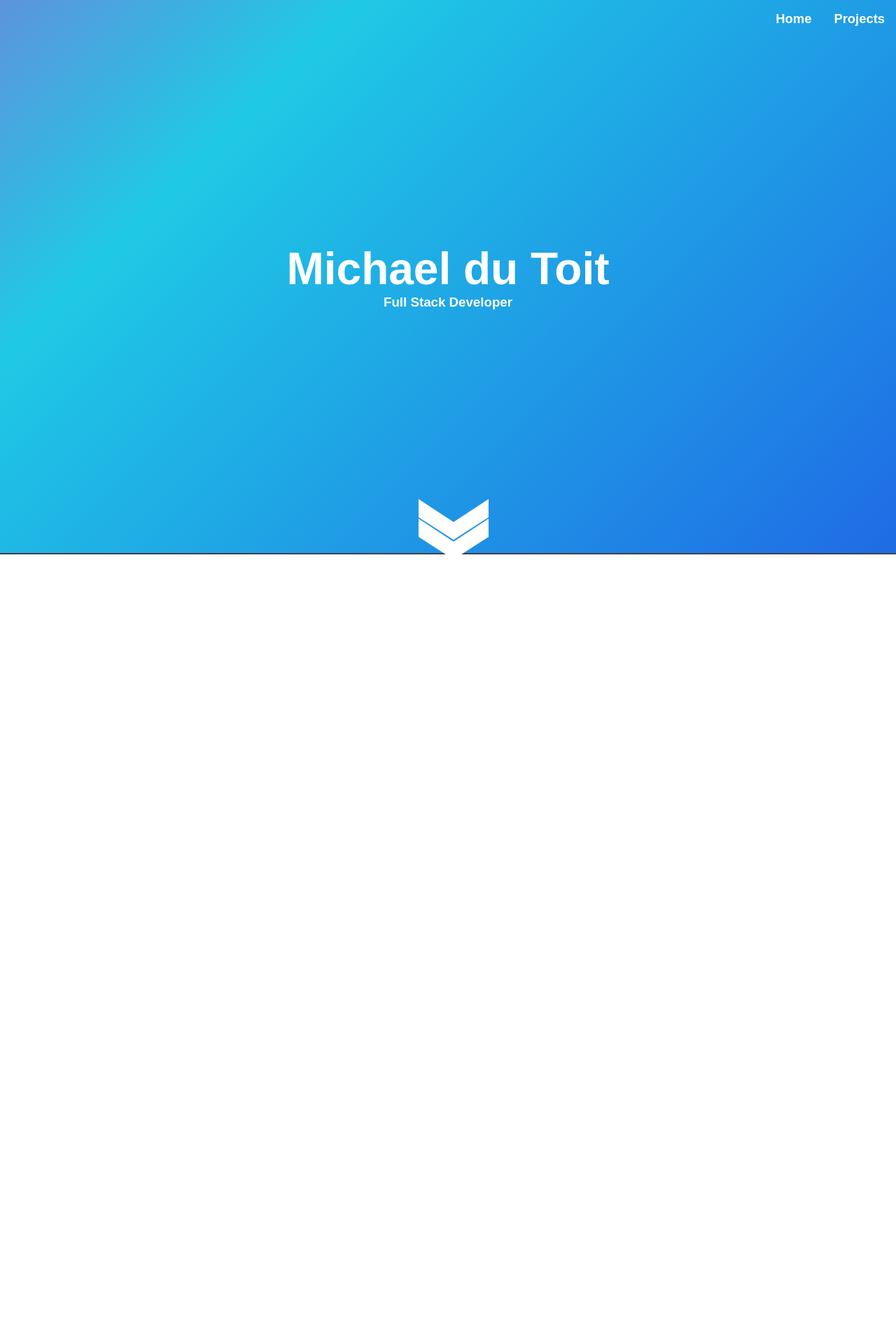
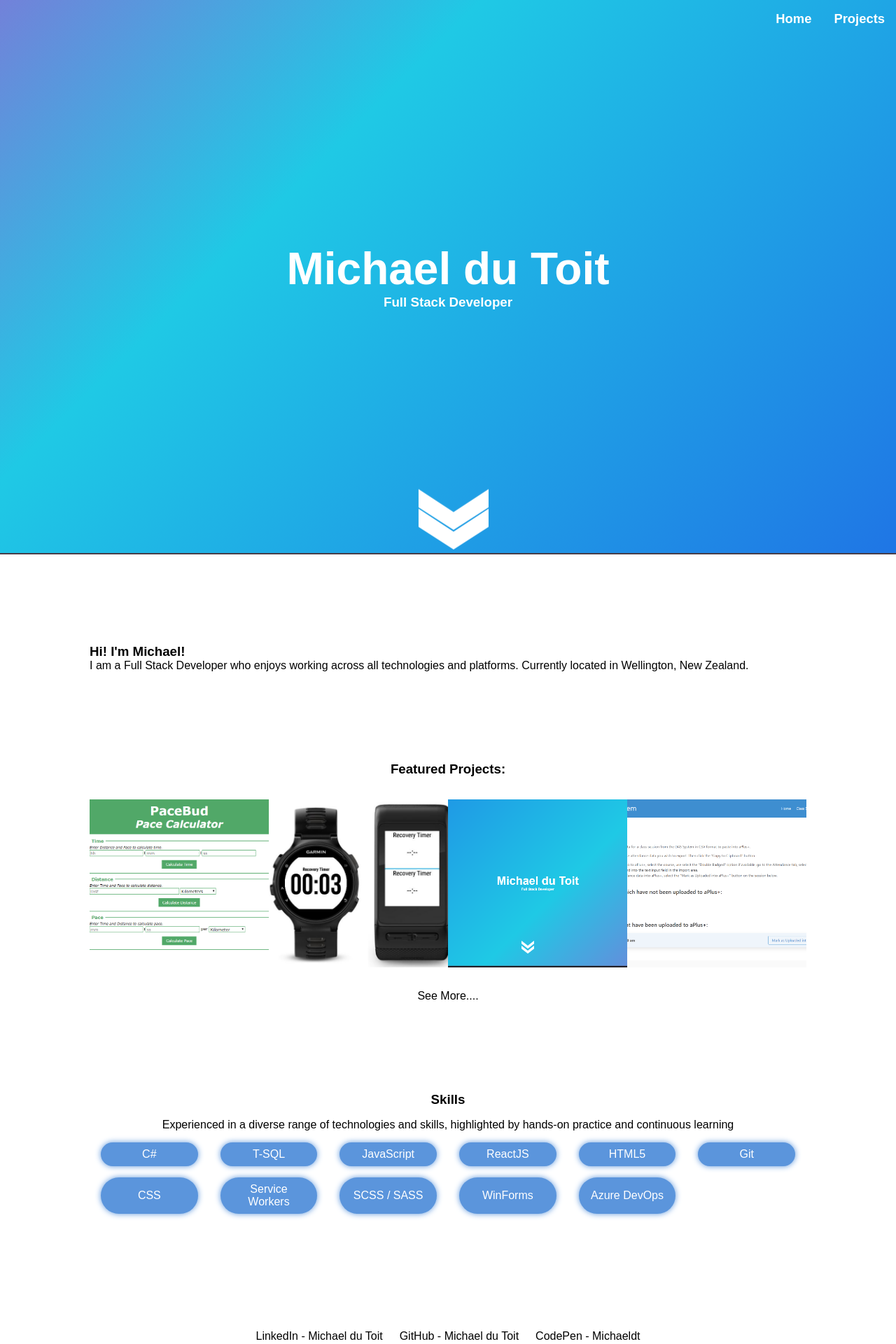
Before and after one commit to MichaelDuToit/michaeldt-portfolio, a Next.js app: page / in a window 1280 px wide. Shown: the top 1920 px of the page at 70% size. Before the commit the page ends 800 px from the top, so only its background shows below. Built offline with nearby package versions, Linux system fonts and the light colour scheme.

Commit message:
Fix scroll to top on page navigation. And styling and shake animation of skill items

```diff
--- a/src/styles/globals.css
+++ b/src/styles/globals.css
@@ -9,7 +9,6 @@
 body,
 #__next {
   max-width: 100vw;
-  overflow-x: hidden;
   position: relative;
   display: block;
   min-height: 100%;
@@ -89,18 +88,28 @@
 {
   display: grid;
   row-gap: 1rem;
-  grid-template-columns: repeat(auto-fit, minmax(50%, 100%));
+  grid-template-columns: repeat(auto-fit, minmax(33%, 50%));
   justify-items: stretch;
-
-    width: 100%;
-    li {
-      display: inline;
-      padding:0.5rem 1rem;
-      margin: 0 1rem;
-      text-align: center;
-      background-color: #cecece;
-      color: #1f66e5;
+  align-items: stretch;
+  width: 100%;
+  text-decoration: none;
+  list-style-type: none;
+  li {
+    display: flex;
+    padding:0.5rem 1rem;
+    margin: 0 1rem;
+    text-align: center;
+    background-color: #5b95dc;
+    color: #fff;
+    border-radius: 10rem;
+    box-shadow: #5b95dc 0px 0px 8px;
+    justify-content: center;
+    align-items: center;
+    &:hover {
+      animation: skillShake 0.75s;
+      animation-iteration-count: infinite;
     }
+  }
 }
 
 .projectCardContainer
@@ -398,6 +407,20 @@
   }
 }
 
+@keyframes skillShake {
+  0% { transform: translate(1px, 1px) rotate(0deg); }
+  10% { transform: translate(-1px, -2px) rotate(-1deg); }
+  20% { transform: translate(-3px, 0px) rotate(1deg); }
+  30% { transform: translate(3px, 2px) rotate(0deg); }
+  40% { transform: translate(1px, -1px) rotate(1deg); }
+  50% { transform: translate(-1px, 2px) rotate(-1deg); }
+  60% { transform: translate(-3px, 1px) rotate(0deg); }
+  70% { transform: translate(3px, 1px) rotate(-1deg); }
+  80% { transform: translate(-1px, -1px) rotate(1deg); }
+  90% { transform: translate(1px, 2px) rotate(0deg); }
+  100% { transform: translate(1px, -2px) rotate(-1deg); }
+}
+
 @media (prefers-color-scheme: dark) {
   html {
     color-scheme: dark;
@@ -431,7 +454,7 @@
 
   ul.skillsContainer
   {
-    grid-template-columns: repeat(auto-fit, minmax(25%, 1fr));
+    grid-template-columns: repeat(auto-fit, minmax(15%, 1fr));
   }
 }
 
```
Also changed, not shown: 1 other file (tests, documents, lock files or other folders).
